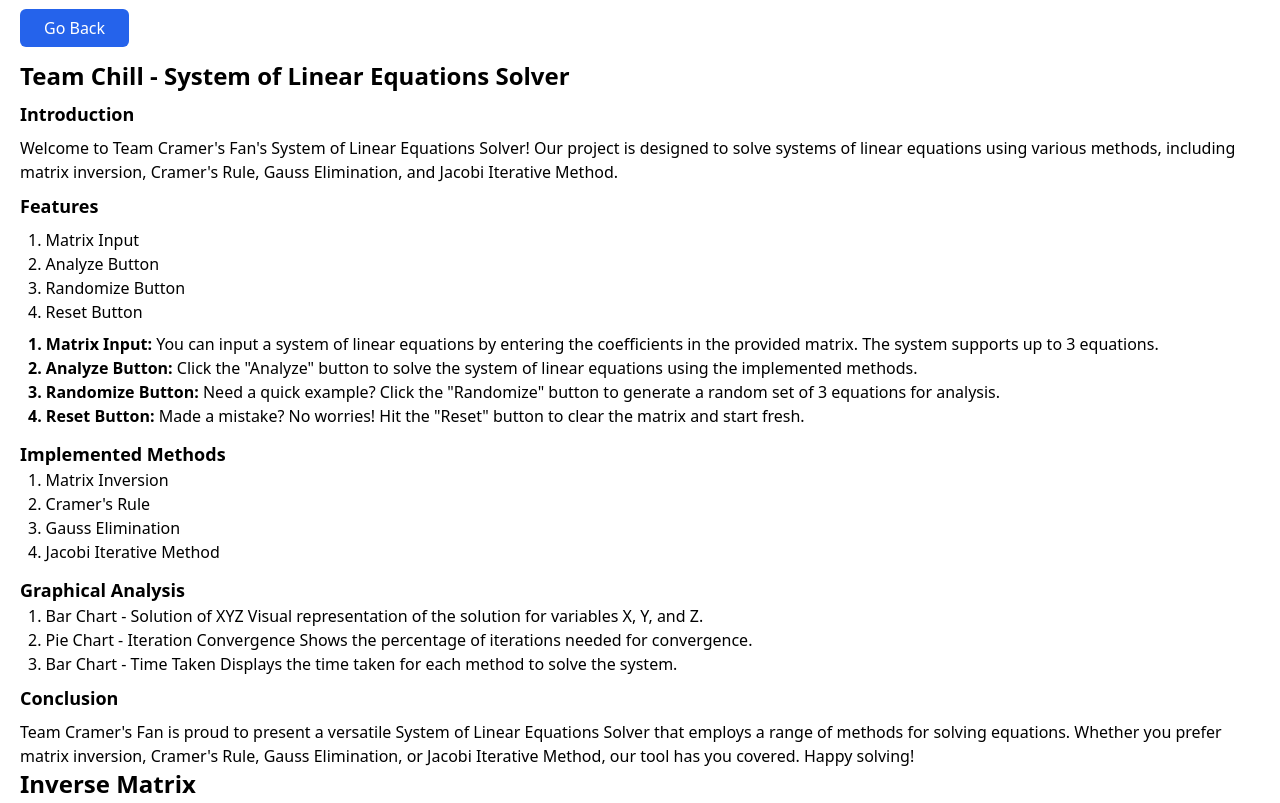
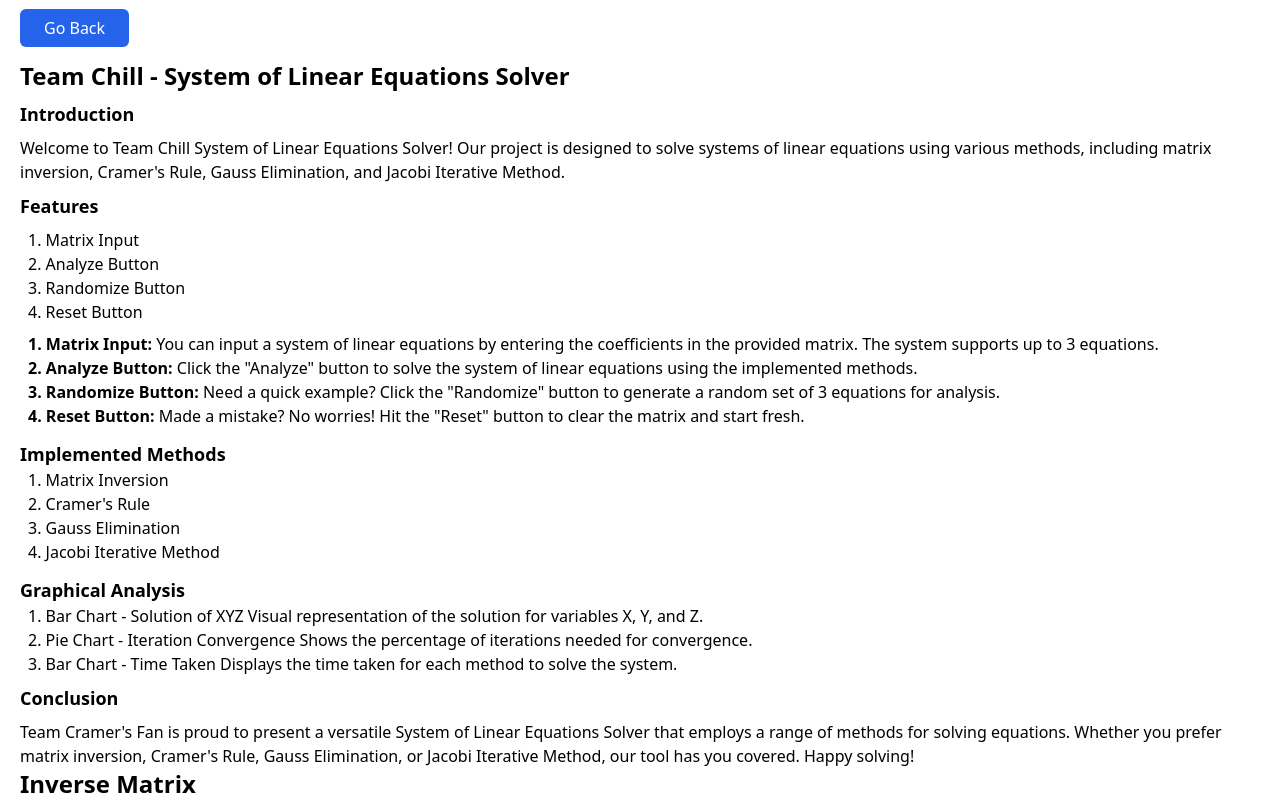
Before and after one commit to ittehad2001/Numerical-Methods, a plain HTML site: page documentation.html in a window 1280 px wide. Shown: the top 803 px of the page. Drawn offline with nearby package versions, Linux system fonts and the light colour scheme.

Commit message:
Update documentation.html

```diff
--- a/documentation.html
+++ b/documentation.html
@@ -23,7 +23,7 @@
       <div class="mt-2">
         <h2 class="text-lg font-semibold">Introduction</h2>
         <p class="text-base my-2">
-          Welcome to Team Cramer's Fan's System of Linear Equations Solver! Our
+          Welcome to Team Chill System of Linear Equations Solver! Our
           project is designed to solve systems of linear equations using various
           methods, including matrix inversion, Cramer's Rule, Gauss Elimination,
           and Jacobi Iterative Method.
```
